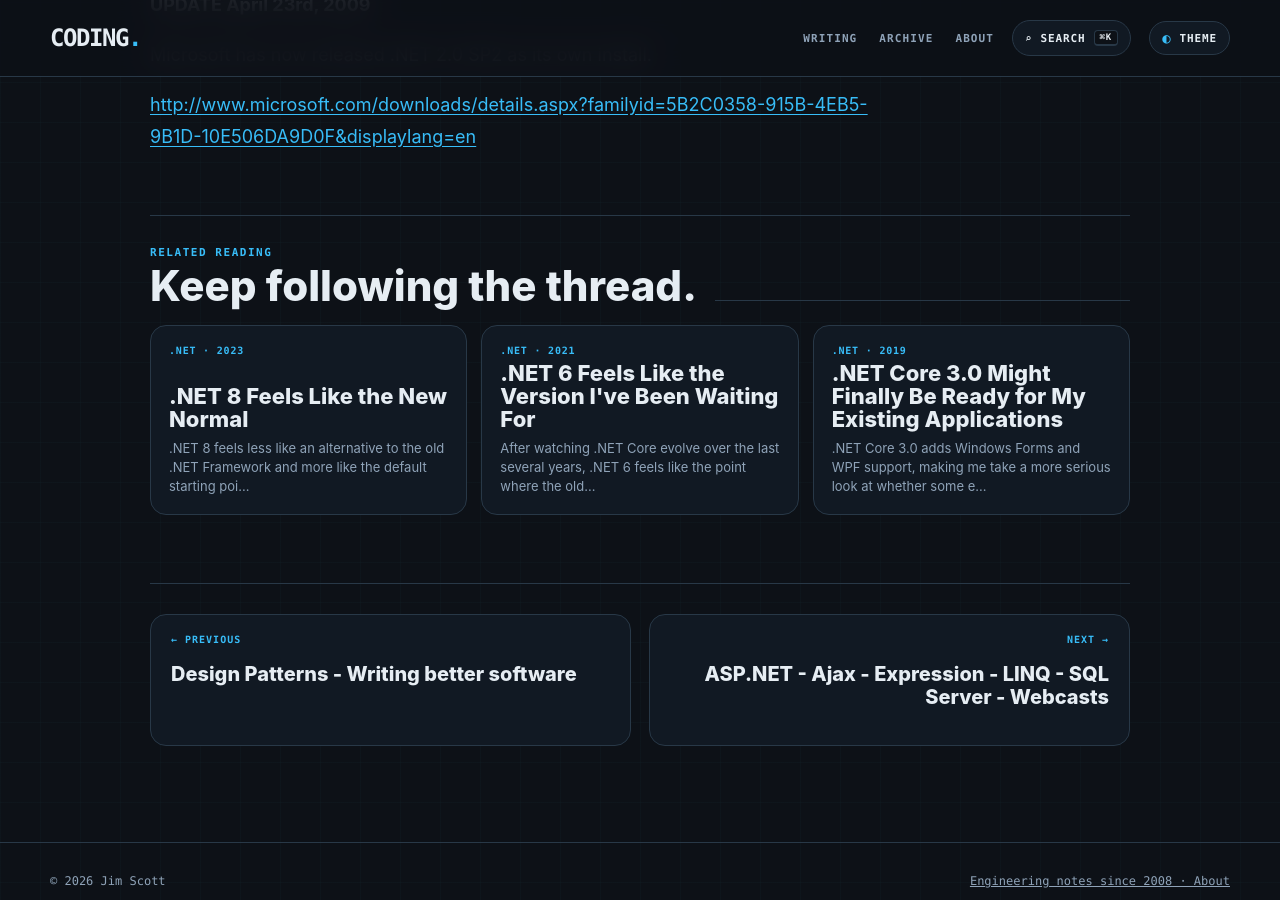
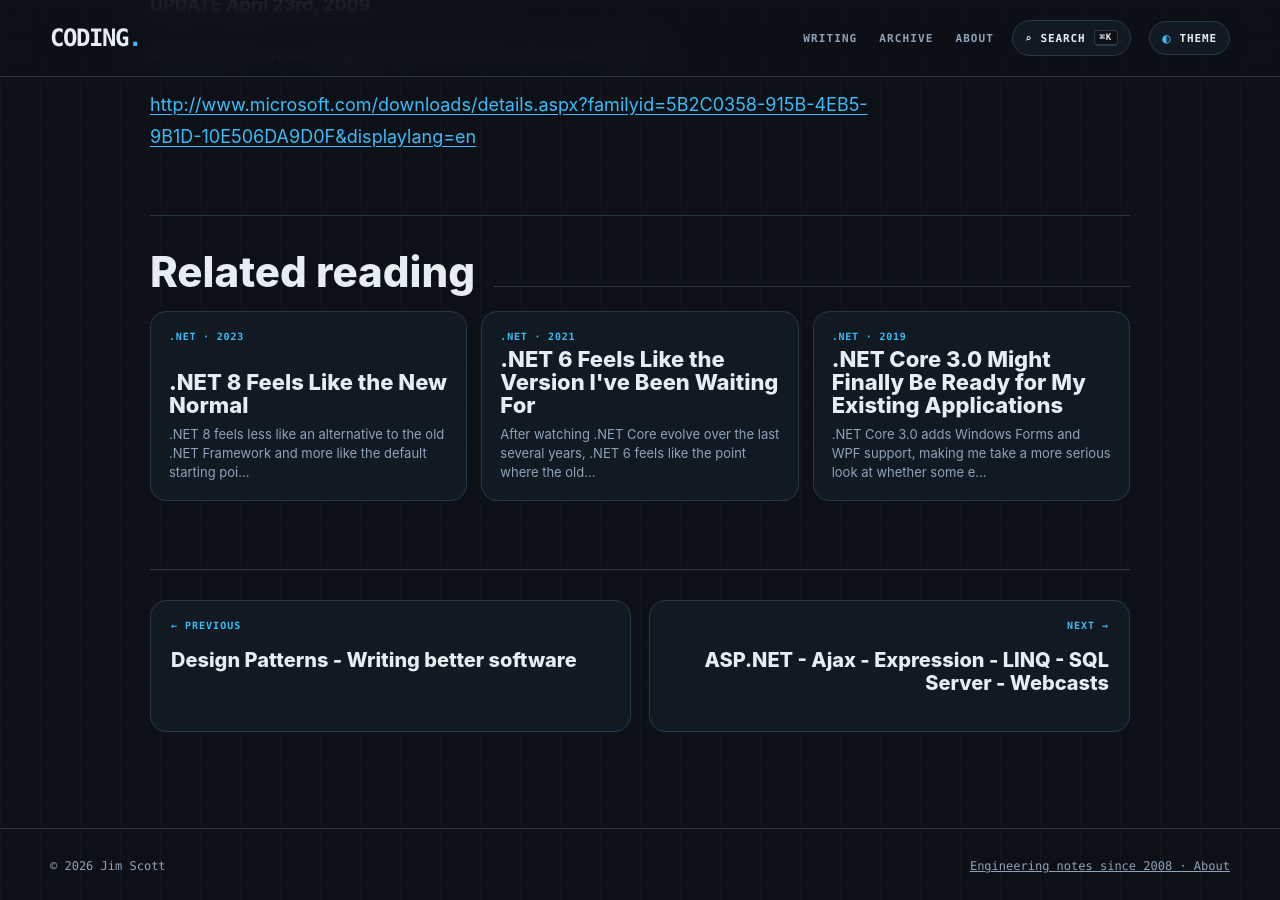
Before and after one commit to infoconex/coding-blog, a Jekyll site: the page built from post/2008/11/03/NET-20-SP2-Installation-Were-to-find-it/index.md, in a window 1280 px wide and 900 px high, scrolled down 1038 px. Built offline with Jekyll 4.4.1, drawn with Linux system fonts in a browser that asks for light colours.

Commit message:
Simplify related reading heading

```diff
--- a/_layouts/post.html
+++ b/_layouts/post.html
@@ -152,7 +152,7 @@ layout: default
   {% if related_count > 0 %}
     <section class="related-reading" aria-labelledby="related-heading">
       <div class="related-reading__head">
-        <div><div class="eyebrow">Related reading</div><h2 id="related-heading">Keep following the thread.</h2></div>
+        <h2 id="related-heading">Related reading</h2>
         <span class="related-reading__rule"></span>
       </div>
       <div class="related-reading__grid">
```
